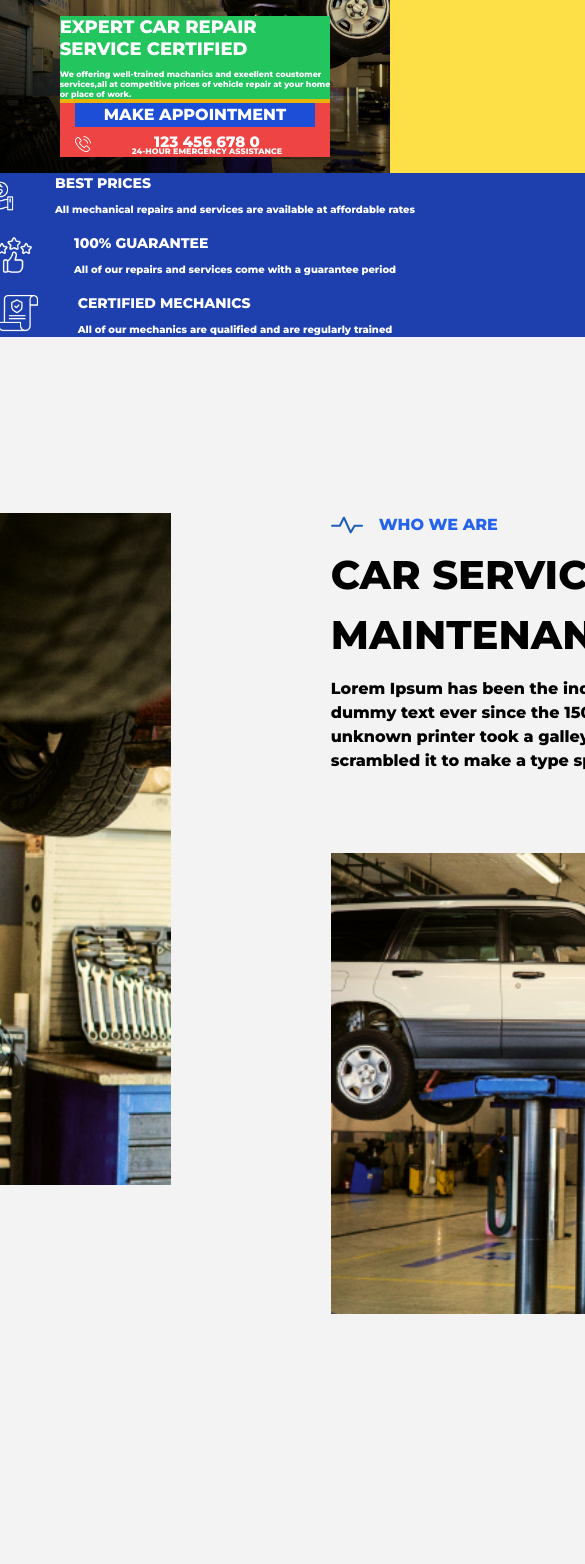
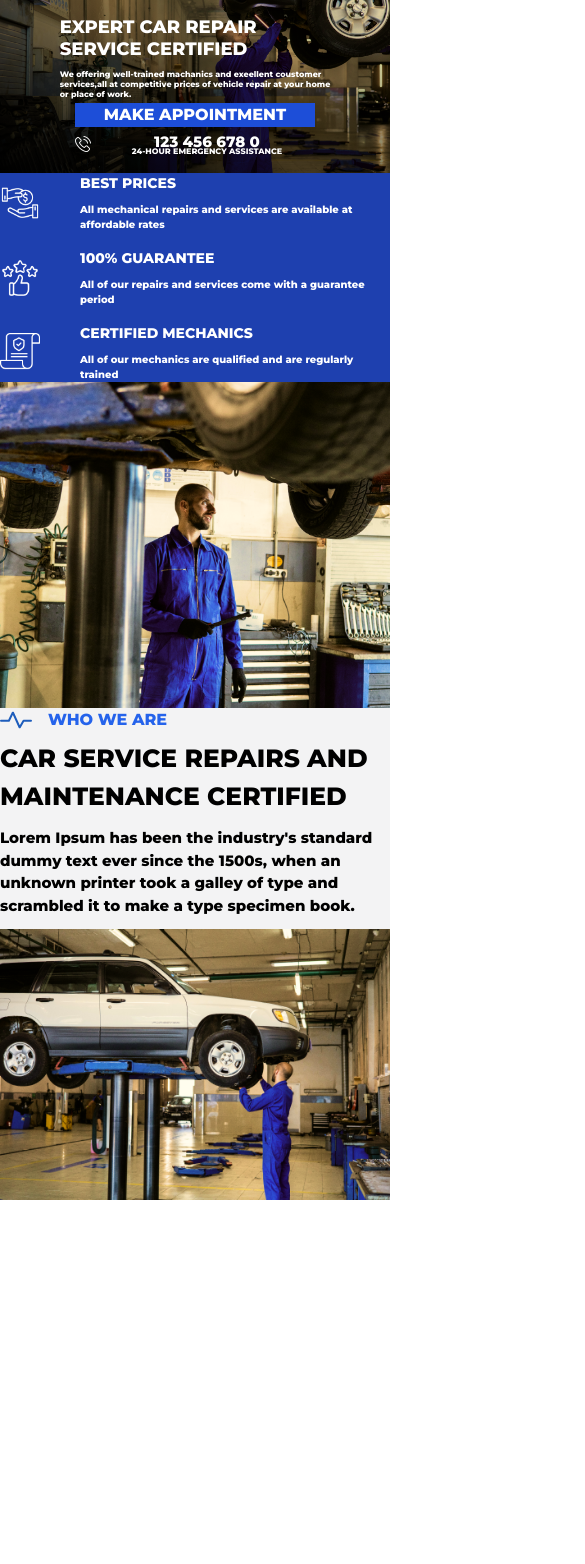
Before and after one commit to abz-abhi/autogarage, a React (Vite) app: page / in a window 390 px wide. Shown: the top 1564 px of the page, 585 px wide, since content can reach past the window. After the commit the page ends 1200 px from the top, so only its background shows below. Built offline with nearby package versions, Linux system fonts and the light colour scheme.

Commit message:
responsive page two

```diff
--- a/src/App.jsx
+++ b/src/App.jsx
@@ -9,16 +9,16 @@ import Page8 from "./pages/page8";
 
 function App() {
   return (
-    <div className="flex justify-center">
+    <div className="flex justify-center ">
       <div className="flex flex-col max-w-[2000px] bg-[rgb(243,243,244)]">
         <Page1 />
         <Page2 />
-        <Page3 />
-        <Page4 />
+        {/* <Page3 /> */}
+        {/* <Page4 />
         <Page5 />
         <Page6 />
         <Page7 />
-        <Page8 />
+        <Page8 /> */}
       </div>
     </div>
   );
--- a/src/components/page1content.jsx
+++ b/src/components/P1content.jsx
@@ -1,7 +1,7 @@
 function P1Content(params) {
   return (
     <div
-      className="absolute bg-yellow-500 w-fit mr-[50rem]
+      className="absolute  w-fit mr-[50rem]
       xxs:space-y-1
       xs:space-y-1
       sm:space-y-3
@@ -15,7 +15,7 @@ function P1Content(params) {
       xs:mr-[0rem]
       xxs:mr-[0rem]  "
     >
-      <div className="flex flex-col gap-6 bg-green-500 xxs:gap-2 xs:gap-2 sm:gap-2">
+      <div className="flex flex-col gap-6  xxs:gap-2 xs:gap-2 sm:gap-2">
         <h1
           className="text-white text-[60px]
         2xl:text-[60px]
@@ -53,7 +53,7 @@ function P1Content(params) {
         </p>
       </div>
       <div
-        className=" flex gap-8 bg-red-500
+        className=" flex gap-8
       2xl:flex 2xl:flex-row
       xl:flex xl:flex-row
       lg:flex lg:flex-row
--- a/src/pages/page1.jsx
+++ b/src/pages/page1.jsx
@@ -1,11 +1,11 @@
-import Page1Background from "../components/page1head";
-import P1Footter from "../components/page1footer";
-import P1Content from "../components/page1content";
+import Page1Background from "../components/P1head";
+import P1Footter from "../components/P1footer";
+import P1Content from "../components/P1content";
 
 function Page1() {
   return (
     <div>
-      <div className="max-w-[2000px] bg-yellow-300 flex justify-center items-center  ">
+      <div className="max-w-[2000px] bg-violet-600 flex justify-center items-center  ">
         <Page1Background />
         <P1Content />
       </div>
--- a/src/pages/page2.jsx
+++ b/src/pages/page2.jsx
@@ -1,37 +1,53 @@
 function Page2() {
   return (
-    <div className="bg-[rgb(243,243,244)]  max-w-[2000px]  ">
-      <div className="">
-        <div className="  flex justify-center items-center">
-          <div className="bg w-[100rem] mt-44 flex gap-40">
+    <div className=" max-w-[2000px] bg-[rgb(243,243,244)] ">
+      <div className="  flex items-center justify-center ">
+        <div
+          className="bg mt-44 flex flex-row gap-40
+          2xl:flex 2xl:flex-row 2xl:gap-40 2xl:mt-44
+          xl:flex xl:flex-row xl:gap-40 xl:mt-44
+          lg:flex lg:flex-row lg:gap-y-36 lg:mt-40
+          md:flex md:flex-row md:gap-36 md:mt-32
+          sm:flex sm:flex-col sm:gap-5 sm:mt-5
+          xs:flex xs:flex-col xs:gap-5 xs:mt-2
+          xxs:flex xxs:flex-col xxs:gap-0 xxs:mt-0
+          "
+        >
           {/* left page */}
-            <div>
+          <div className=" ">
             <img
-                className="h-[42rem]"
+              className="max-h-[42rem]"
               src="../public/pexels-artem-podrez-8985464 1.png"
               alt=""
             />
           </div>
           {/* right side */}
-            <div className="space-y-20">
-              <div className="space-y-2">
+          <div
+            className="space-y-20
+          xxs:space-y-3
+          xs:space-y-3
+          sm:space-y-3
+          md:space-y-10
+          "
+          >
+            <div className="space-y-2 max-w-[35rem] w-fit ">
               <div className="flex gap-4">
                 <img src="../public/separator-carsblue.svg" alt="" />
                 <h1 className="text-blue-600">WHO WE ARE</h1>
               </div>
               <div>
-                  <h1 className="text-[40px]">
+                <h1 className="text-[40px] xxs:text-[25px] xs:text-[28px] sm:text-[30px] md:text-[30px]">
                   CAR SERVICE REPAIRS AND <br /> MAINTENANCE CERTIFIED
                 </h1>
-                  <p className=" mt-3 w-[28rem]">
+                <p className="mt-3 text-[15px] ">
                   Lorem Ipsum has been the industry's standard dummy text ever
-                    since the 1500s, when an unknown printer took a galley of
-                    type and scrambled it to make a type specimen book.
+                  since the 1500s, when an unknown printer took a galley of type
+                  and scrambled it to make a type specimen book.
                 </p>
               </div>
             </div>
             <img
-                className="w-[43rem]  "
+              className=" w-full  "
               src="../public/pexels-artem-podrez-8986037 1.png"
               alt=""
             />
@@ -39,7 +55,6 @@ function Page2() {
         </div>
       </div>
     </div>
-    </div>
   );
 }
 export default Page2;
```
Also changed, not shown: src/components/P1footer.jsx (renamed from src/components/page1footer.jsx), src/components/P1head.jsx (renamed from src/components/page1head.jsx). Lines whose indentation alone changed are shown as unchanged.
